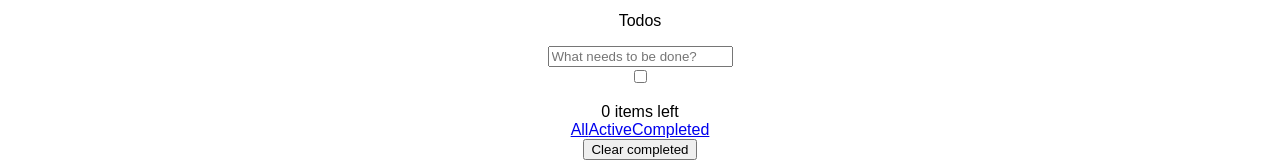
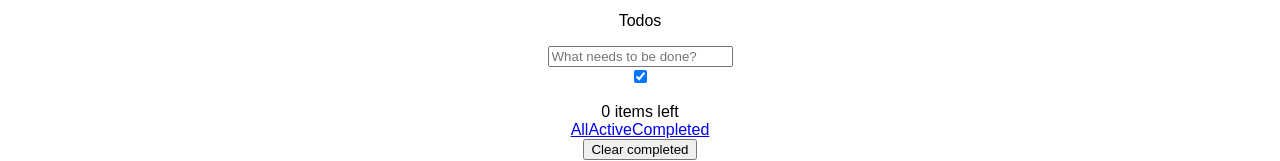
Before and after one commit to zanqi/todo-list, a React (Create React App) app: page / in a window 1280 px wide. Shown: the part 194-355 px from the top of the page. Built offline with nearby package versions, Linux system fonts and the light colour scheme.

Commit message:
Toggle All status

```diff
--- a/src/App.js
+++ b/src/App.js
@@ -60,6 +60,7 @@ class TodoApp extends Component {
 
   render() {
     const todos = this.props.model.todos;
+    const activeTodoCount = todos.filter(t => !t.completed).length;
     const listProps = {
       todos: todos,
       onToggle: this.handleToggle,
@@ -67,7 +68,8 @@ class TodoApp extends Component {
       editing: this.state.editing,
       onSave: this.handleSave,
       onToggleAll: this.handleToggleAll,
-      onDelete: this.handleDelete
+      onDelete: this.handleDelete,
+      allCompleted: activeTodoCount === 0
     };
 
     return (
@@ -138,7 +140,7 @@ class List extends Component {
 
     return (
       <div className="List">
-        <input className="ToggleAll" type="checkBox" onChange={this.props.onToggleAll} />
+        <input className="ToggleAll" type="checkBox" checked={this.props.allCompleted} onChange={this.props.onToggleAll}/>
         <ul>
           {todos}
         </ul>
@@ -164,6 +166,7 @@ class TodoItem extends Component {
 
   handleDoubleClick(todo) {
     this.props.onEdit(todo);
+    this.setState({ editText: todo.title });
   }
 
   handleDelete(todo) {
```
